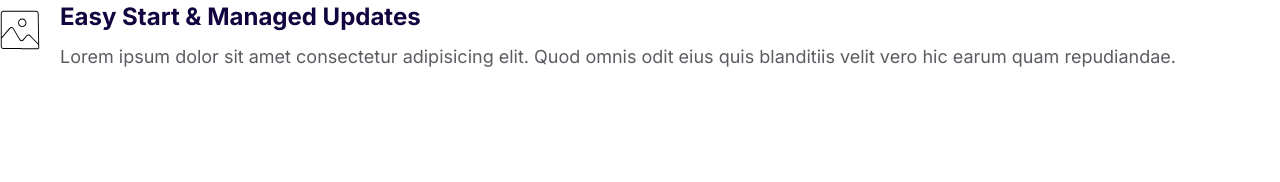
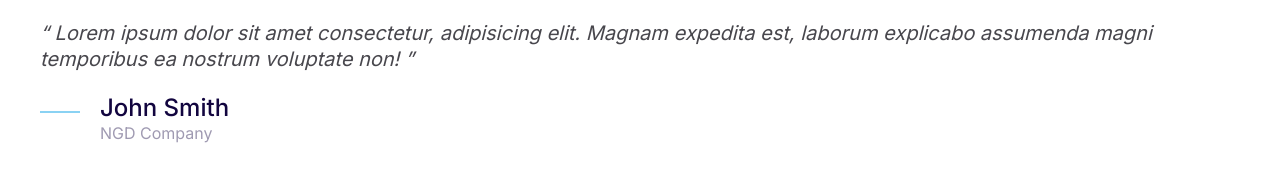
Before and after one commit to GarouTheMonsterHunter/Mahdify, a plain HTML site: page index.html in a window 1280 px wide. Drawn offline with Linux system fonts and the light colour scheme.

Commit message:
quote build

```diff
--- a/CSS/Styles.css
+++ b/CSS/Styles.css
@@ -4,6 +4,7 @@
     --color-accent: #ff3400;
     --color-heading: #12053f;
     --color-body: #5c5b61;
+    --color-body-darker: #48474d;
     --color-border: #ccc;
     --border-radius: 30px;
 }
@@ -395,3 +396,53 @@ a {
 .media__image {
     margin-top: 1rem;
 }
+
+/* QUOTE */
+
+.quote {
+    font-size: 3rem;
+    font-style: italic;
+    color: var(--color-body-darker);
+    line-height: 1.3;
+}
+
+.quote__text::before {
+    content: open-quote;
+}
+
+.quote__text::after {
+    content: close-quote;
+}
+
+.quote__author {
+    font-size: 3rem;
+    font-weight: 500;
+    font-style: normal;
+    margin-bottom: 0;
+}
+
+.quote__company {
+    color: var(--color-heading);
+    opacity: 0.4;
+    font-size: 2rem;
+    font-style: normal;
+}
+
+.quote__line {
+    position: relative;
+    bottom: 10px;
+}
+
+@media screen and (min-width: 1024px) {
+    .quote {
+        font-size: 2rem;
+    }
+
+    .quote__author {
+        font-size: 2.4rem;
+    }
+
+    .quote__company {
+        font-size: 1.6rem;
+    }
+}
--- a/index.html
+++ b/index.html
@@ -14,19 +14,25 @@
     <link rel="stylesheet" href="/CSS/Styles.css" />
   </head>
   <body>
+    <blockquote class="quote">
+      <p class="quote__text">
+        Lorem ipsum dolor sit amet consectetur, adipisicing elit. Magnam
+        expedita est, laborum explicabo assumenda magni temporibus ea nostrum
+        voluptate non!
+      </p>
+      <footer>
         <div class="media">
           <div class="media__image">
-        <svg class="icon icon--primary">
-          <use xlink:href="/images/sprite.svg#snap"></use>
+            <svg class="icon icon--primary quote__line">
+              <use xlink:href="/images/sprite.svg#line"></use>
             </svg>
           </div>
           <div class="media__body">
-        <h3 class="media__title">Easy Start & Managed Updates</h3>
-        <p>
-          Lorem ipsum dolor sit amet consectetur adipisicing elit. Quod omnis
-          odit eius quis blanditiis velit vero hic earum quam repudiandae.
-        </p>
+            <h3 class="media__title quote__author">John Smith</h3>
+            <p class="quote__company">NGD Company</p>
           </div>
         </div>
+      </footer>
+    </blockquote>
   </body>
 </html>
```
Also changed, not shown: components/quotes.html (added, +19 -0 lines), images/snap.svg (added), images/tick.svg (deleted). Lines whose indentation alone changed are shown as unchanged.
